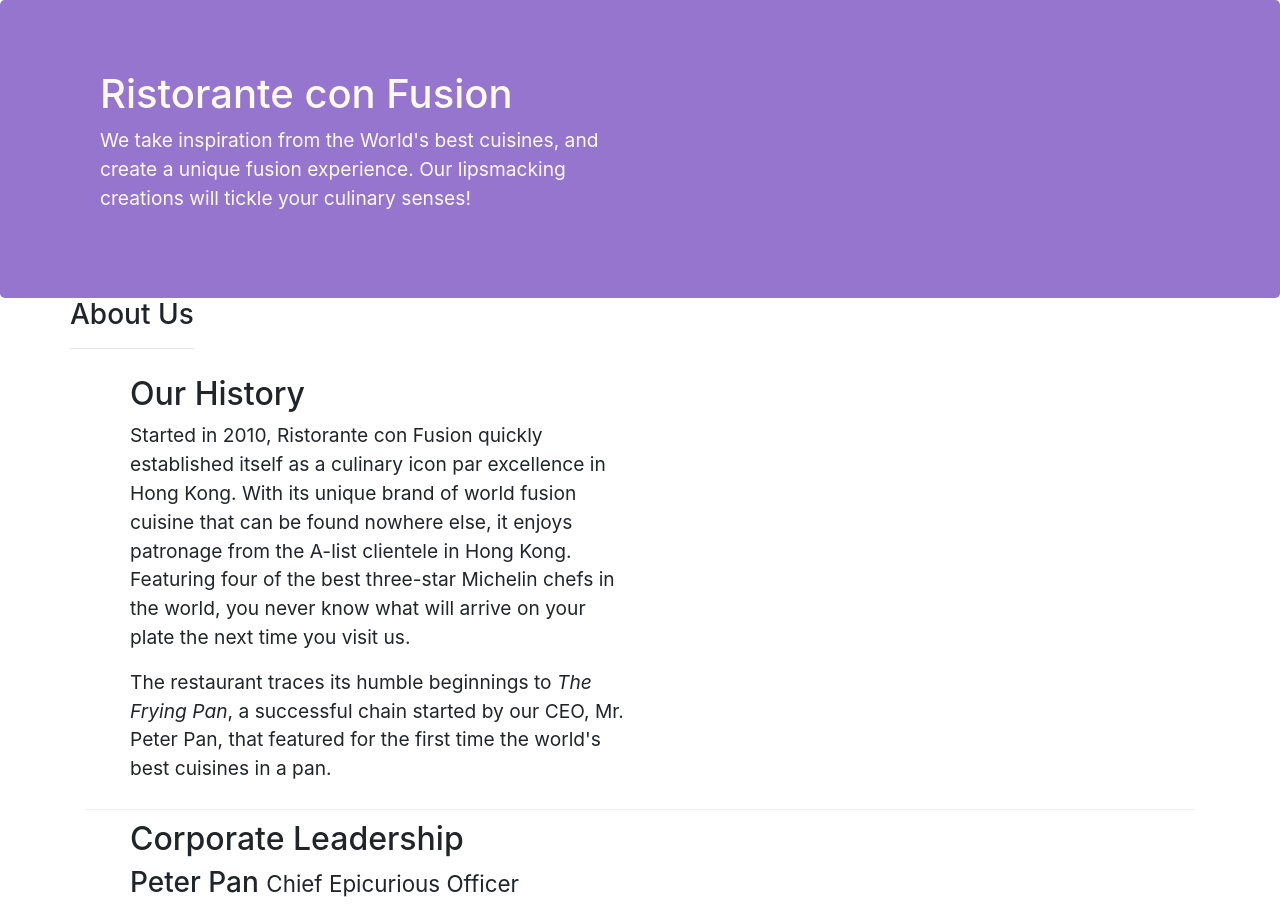
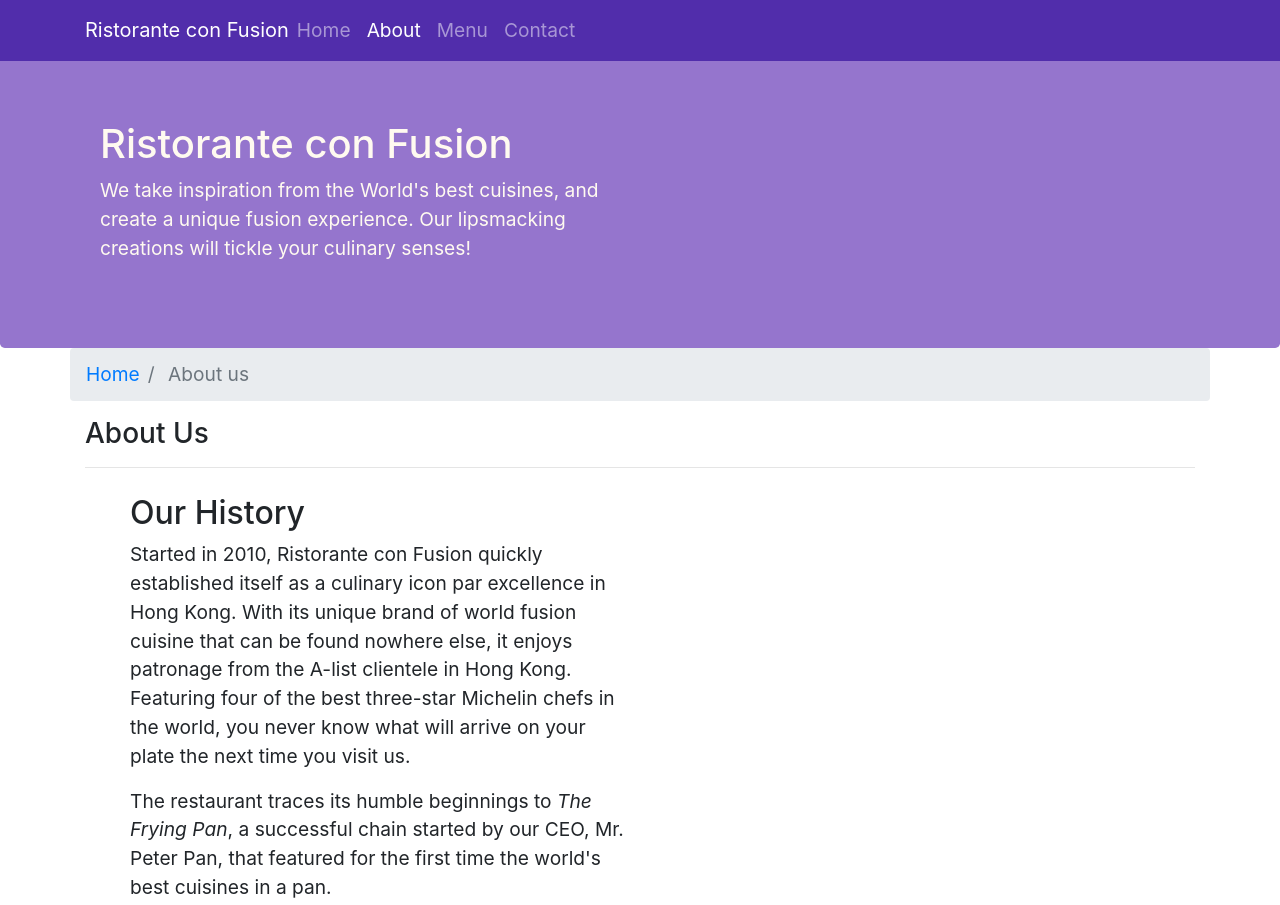
Before and after one commit to bc183/conFusion, a website: page aboutus.html in a window 1280 px wide. Shown: the top 905 px of the page. Drawn offline with nearby package versions, Linux system fonts and the light colour scheme.

Commit message:
navbar andd breadcrumbs

```diff
--- a/aboutus.html
+++ b/aboutus.html
@@ -12,7 +12,22 @@
 </head>
 
 <body>
-
+    <nav class="navbar navbar-dark navbar-expand-sm fixed-top">
+        <div class="container">
+            <button class="navbar-toggler" type="button" data-toggle="collapse" data-target="#Navbar">
+                <span class="navbar-toggler-icon"></span>
+            </button>
+            <a class="navbar-brand mr-auto" href="index.html">Ristorante con Fusion</a>
+            <div class="collapse navbar-collapse" id="Navbar">
+                <ul class="navbar-nav mr-auto">
+                    <li class="nav-item"><a class="nav-link" href="index.html">Home</a></li>
+                    <li class="nav-item"><a class="nav-link active" href="#">About</a></li>
+                    <li class="nav-item"> <a class="nav-link" href="#">Menu</a></li>
+                    <li class="nav-item"> <a class="nav-link" href="#">Contact</a></li>
+                </ul>
+            </div>
+        </div>
+    </nav>
     <header class="jumbotron">
         <div class="container">
             <div class="row row-header">
@@ -28,7 +43,15 @@
 
     <div class="container">
         <div class="row">
-            <div>
+            <ol class="col-12 breadcrumb">
+                <li class="breadcrumb-item">
+                    <a href="index.html">Home</a>
+                </li>
+                <li class="breadcrumb-item active">
+                    About us
+                </li>
+            </ol>
+            <div class="col-12">
                 <h3>About Us</h3>
                 <hr>
             </div>
@@ -72,7 +95,7 @@
                 <div class="col-4 offset-1 col-sm-2">
                     <h5>Links</h5>
                     <ul class="list-unstyled">
-                        <li><a href="#">Home</a></li>
+                        <li><a href="index.html">Home</a></li>
                         <li><a href="#">About</a></li>
                         <li><a href="#">Menu</a></li>
                         <li><a href="#">Contact</a></li>
--- a/css/styles.css
+++ b/css/styles.css
@@ -1,5 +1,11 @@
 body {
     font-size: 120%;
+    padding: 50px 0px 0px 0px;
+    z-index: 0;
+}
+
+.navbar-dark {
+    background-color: #512dab;
 }
 
 .row-header {
```
Also changed, not shown: index.html (+17 -1 lines).
